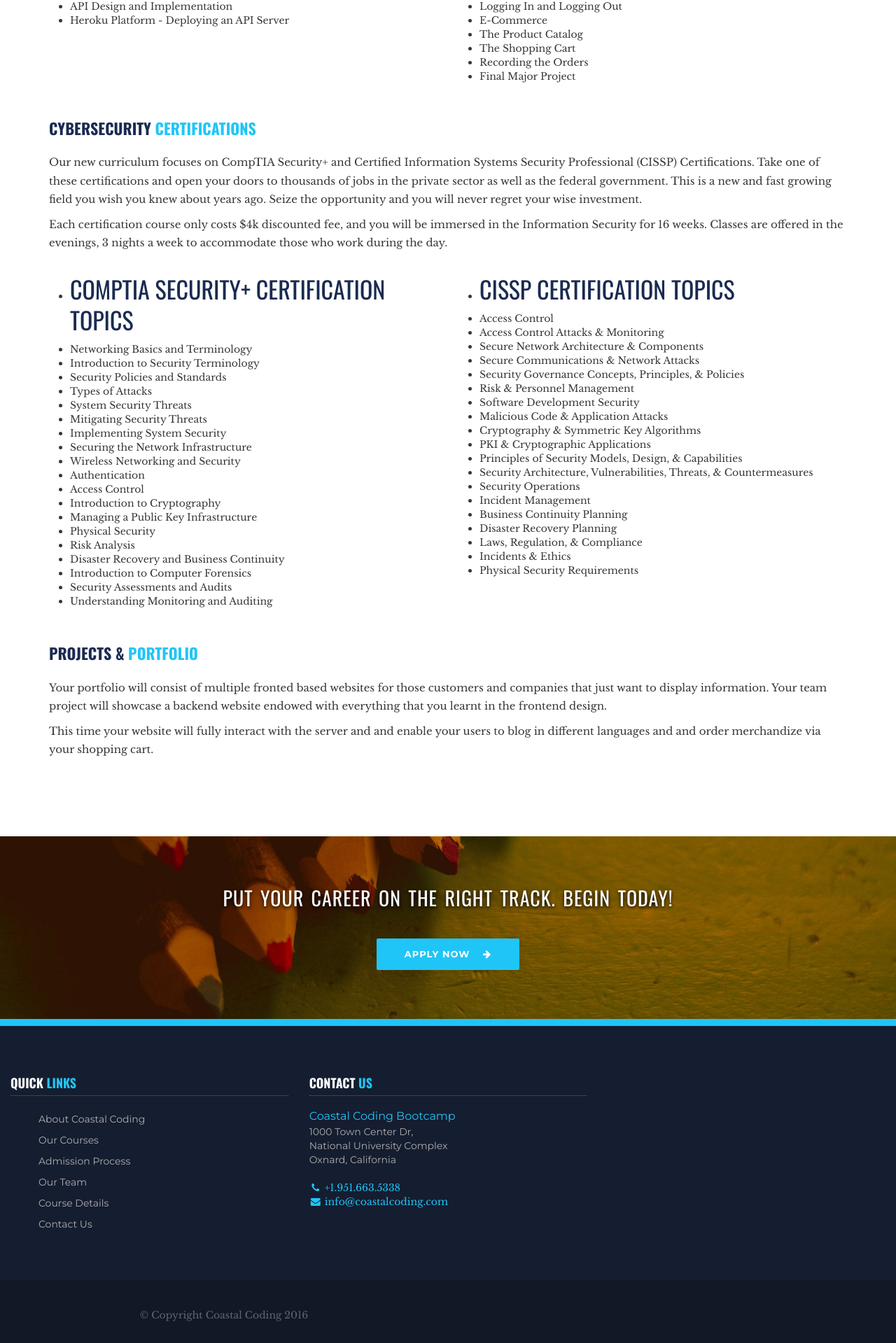
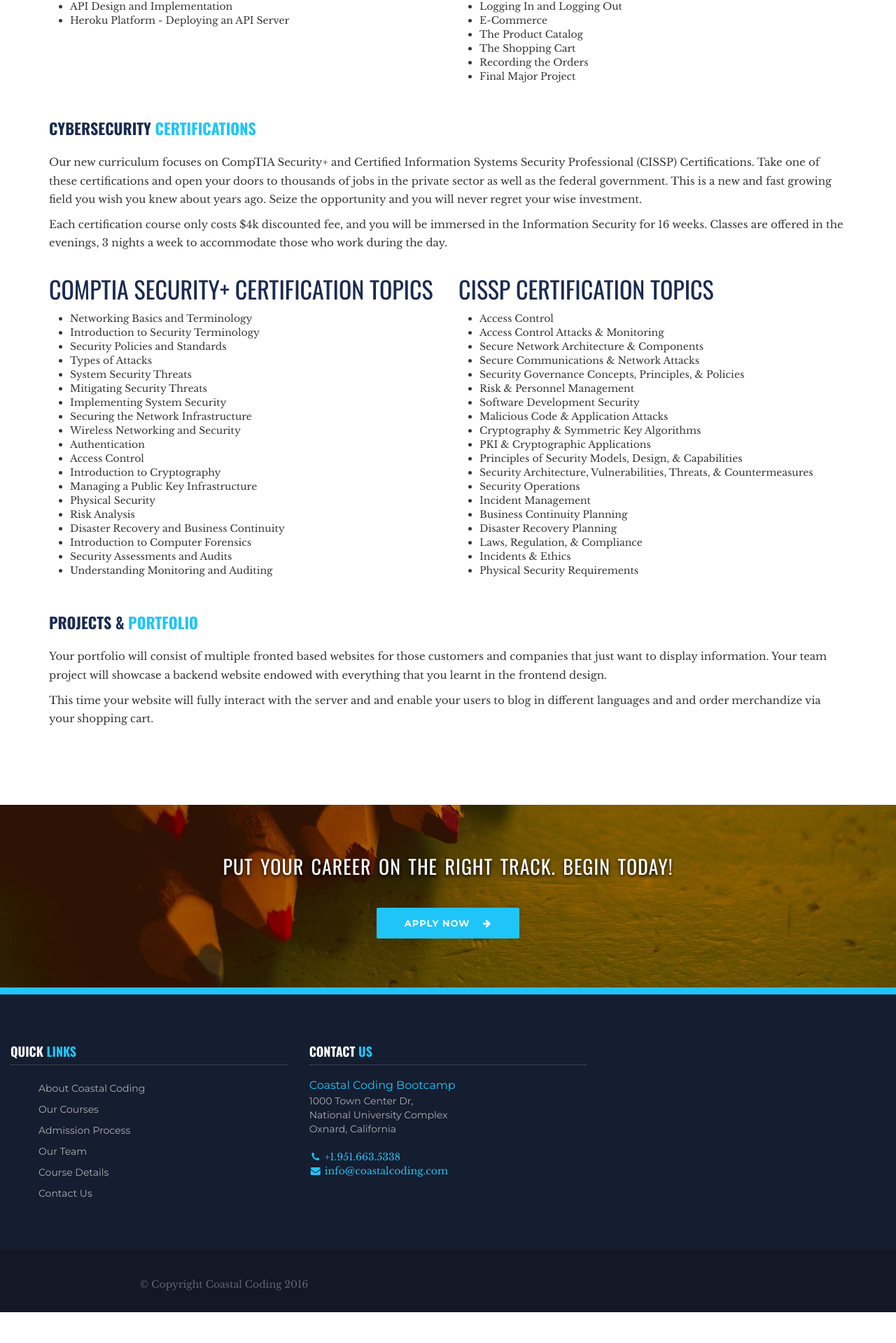
Before and after one commit to pfuzane1/Coastal-Coding, a Jekyll site: the page built from course-detail.html, in a window 1280 px wide. Shown: the part 2330-4249 px from the top of the page at 70% size. Built offline with Jekyll 4.4.1, drawn with Linux system fonts in a browser that asks for light colours; a script that is not in the unit is left out; after the commit the page ends 4205 px from its top, so only the background shows below that.

Commit message:
Headings

```diff
--- a/course-detail.html
+++ b/course-detail.html
@@ -198,8 +198,8 @@ layout: default
                 Classes are offered in the evenings, 3 nights a week to accommodate those who work during the day.</p>
             </div>
             		<div class="col-sm-6 col-md-6">
+            				<h2> CompTIA Security+ Certification Topics</h2>
                 		<ul>
-                			<li><h2> CompTIA Security+ Certification Topics</h2></li>
                     		<li>Networking Basics and Terminology</li>
                     		<li>Introduction to Security Terminology</li>
                     		<li>Security Policies and Standards</li>
@@ -223,8 +223,8 @@ layout: default
             		</div>
 
             		<div class="col-sm-6 col-md-6">
+            				<h2> CISSP Certification Topics</h2>
                 		<ul>
-                			<li><h2> CISSP Certification Topics</h2></li>
                     		<li>Access Control</li>
                     		<li>Access Control Attacks & Monitoring</li>
                     		<li>Secure Network Architecture & Components</li>
```
